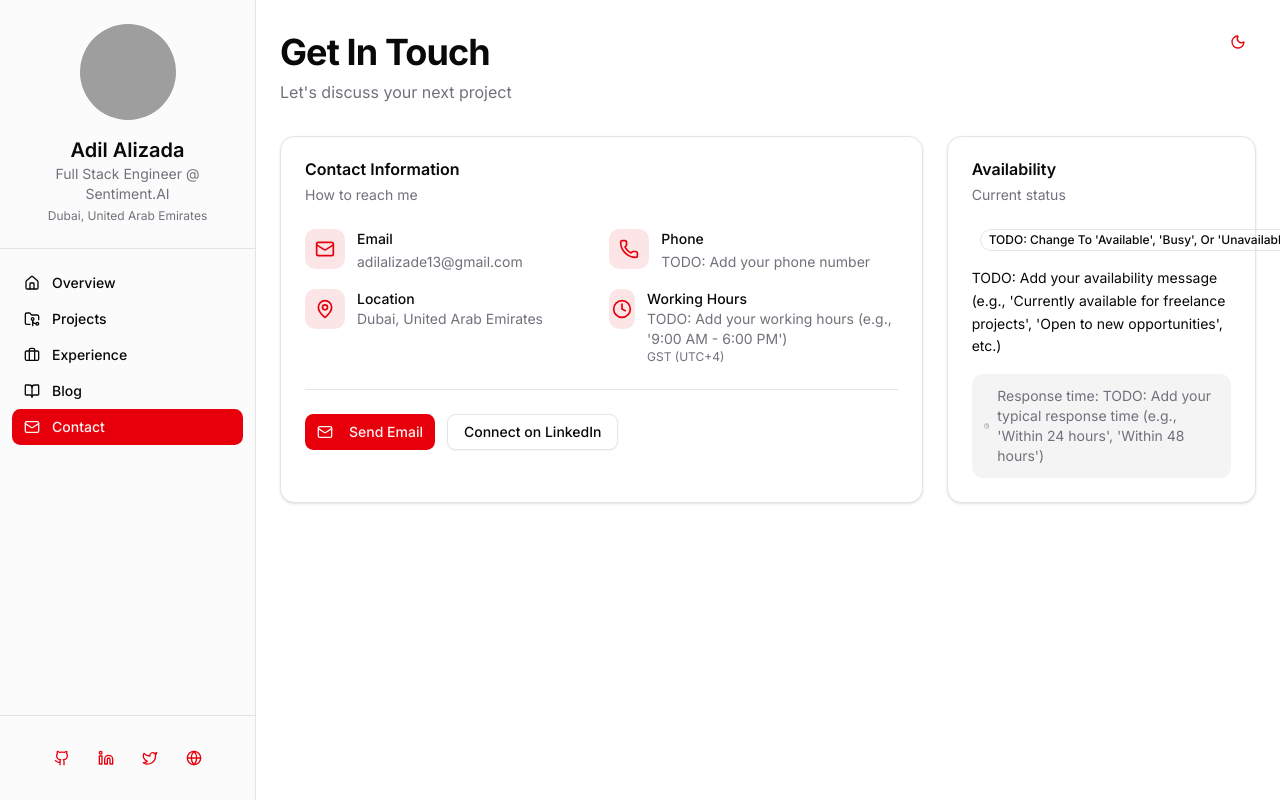
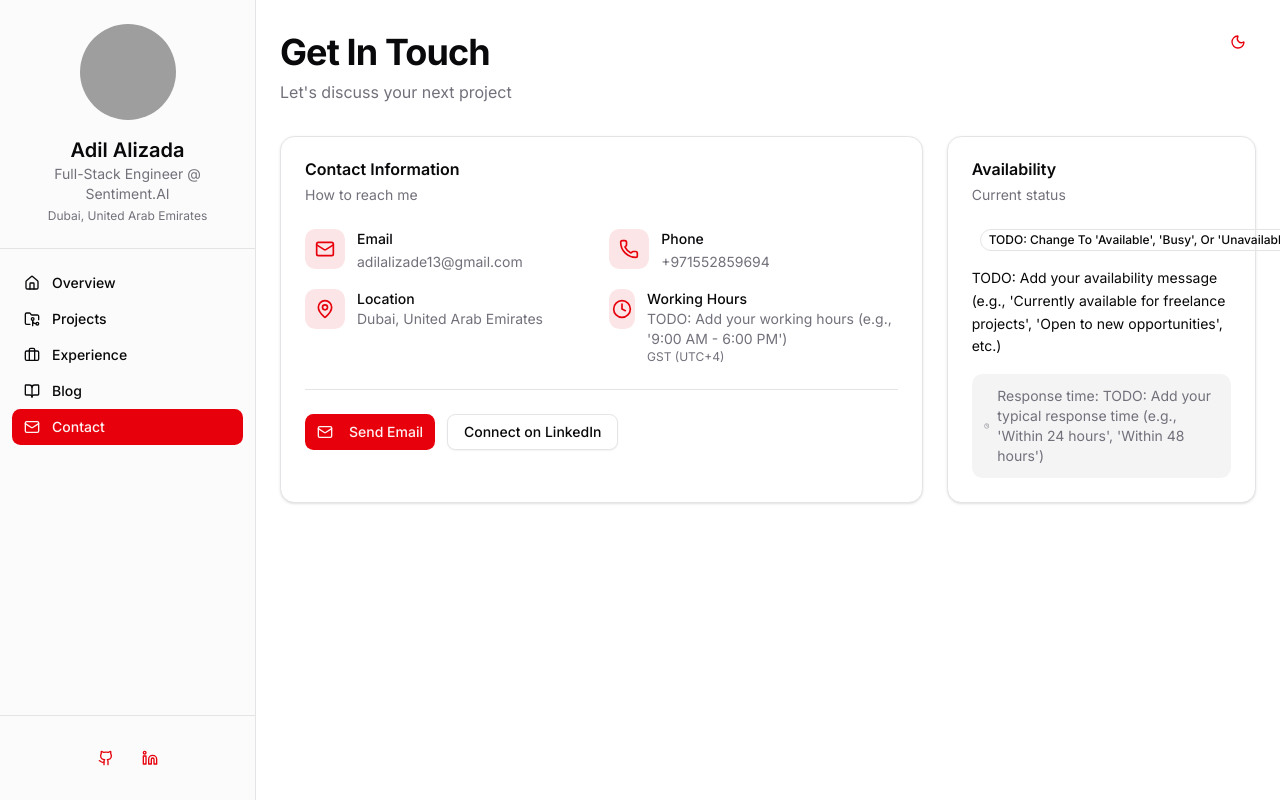
Before and after one commit to AdiKsOnDev/dashboard, a Next.js app: page /contact in a window 1280 px wide. Built offline with nearby package versions, Linux system fonts and the light colour scheme; grey boxes are pictures that could not be loaded.

Commit message:
refactor(nav): removes Twitter and Website social links
Removes Twitter and Website social links from:
- Sidebar component
- Mobile navigation component
- Profile data JSON

Only GitHub and LinkedIn links are now displayed in the social
section. Removes unused icon imports (Twitter, Globe).

```diff
--- a/components/mobile-nav.tsx
+++ b/components/mobile-nav.tsx
@@ -22,8 +22,6 @@ import {
   Mail,
   Github,
   Linkedin,
-  Twitter,
-  Globe,
 } from "lucide-react";
 import { Profile } from "@/types";
 import { useState } from "react";
@@ -44,8 +42,6 @@ const navigation = [
 const socialIcons = {
   github: Github,
   linkedin: Linkedin,
-  twitter: Twitter,
-  website: Globe,
 };
 
 export function MobileNav({ profile }: MobileNavProps) {
@@ -101,7 +97,9 @@ export function MobileNav({ profile }: MobileNavProps) {
           <Separator />
 
           <div className="flex justify-center gap-2">
-            {Object.entries(profile.social).map(([key, url]) => {
+            {Object.entries(profile.social)
+              .filter(([key]) => key === 'github' || key === 'linkedin')
+              .map(([key, url]) => {
                 const Icon = socialIcons[key as keyof typeof socialIcons];
                 return (
                   <Button
--- a/components/sidebar.tsx
+++ b/components/sidebar.tsx
@@ -14,8 +14,6 @@ import {
   Mail,
   Github,
   Linkedin,
-  Twitter,
-  Globe,
 } from "lucide-react";
 import { Profile } from "@/types";
 
@@ -34,8 +32,6 @@ const navigation = [
 const socialIcons = {
   github: Github,
   linkedin: Linkedin,
-  twitter: Twitter,
-  website: Globe,
 };
 
 export function Sidebar({ profile }: SidebarProps) {
@@ -84,7 +80,9 @@ export function Sidebar({ profile }: SidebarProps) {
 
       <div className="border-t p-6">
         <div className="flex justify-center gap-2">
-          {Object.entries(profile.social).map(([key, url]) => {
+          {Object.entries(profile.social)
+            .filter(([key]) => key === 'github' || key === 'linkedin')
+            .map(([key, url]) => {
               const Icon = socialIcons[key as keyof typeof socialIcons];
               return (
                 <Button
--- a/data/profile.json
+++ b/data/profile.json
@@ -1,16 +1,14 @@
 {
   "name": "Adil Alizada",
-  "title": "Full Stack Engineer @ Sentiment.AI",
+  "title": "Full-Stack Engineer @ Sentiment.AI",
   "location": "Dubai, United Arab Emirates",
   "email": "adilalizade13@gmail.com",
-  "phone": "TODO: Add your phone number",
-  "bio": "TODO: Add a brief bio about yourself - your passion, expertise, and what drives you as a developer",
-  "avatar": "TODO: Add your profile picture URL (GitHub avatar, LinkedIn photo, or custom image)",
+  "phone": "+971552859694",
+  "bio": "Honesty is the best Policy.",
+  "avatar": "https://avatars.githubusercontent.com/u/80326762?v=4",
   "social": {
-    "github": "TODO: Add your GitHub profile URL",
-    "linkedin": "https://www.linkedin.com/in/adilalizada-613b31236",
-    "twitter": "TODO: Add your Twitter/X profile URL (or remove if not applicable)",
-    "website": "https://portfolio-website-adil-6c7a255f698e.herokuapp.com/"
+    "github": "https://github.com/AdiKsOnDev",
+    "linkedin": "https://www.linkedin.com/in/adilalizada-613b31236"
   },
   "stats": {
     "yearsExperience": "TODO: Add your years of professional experience",
```
Lines whose indentation alone changed are shown as unchanged.
